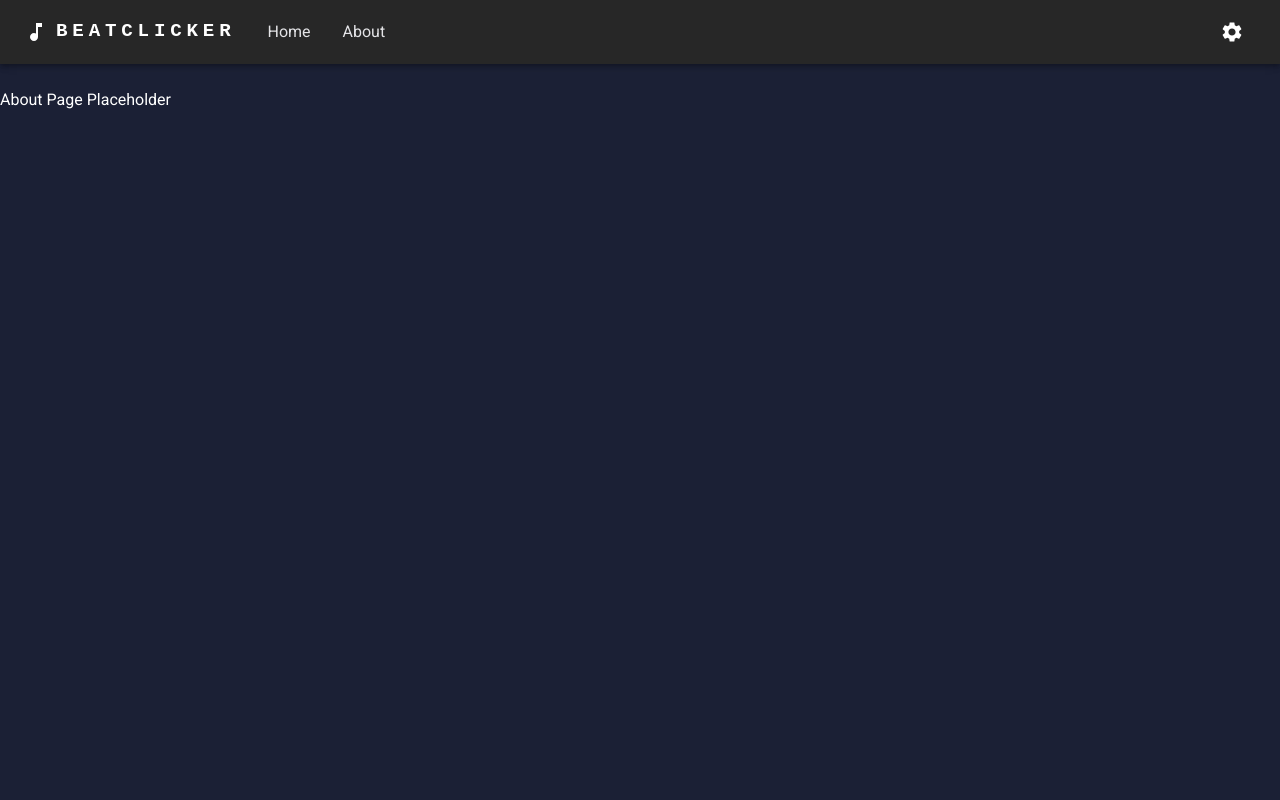
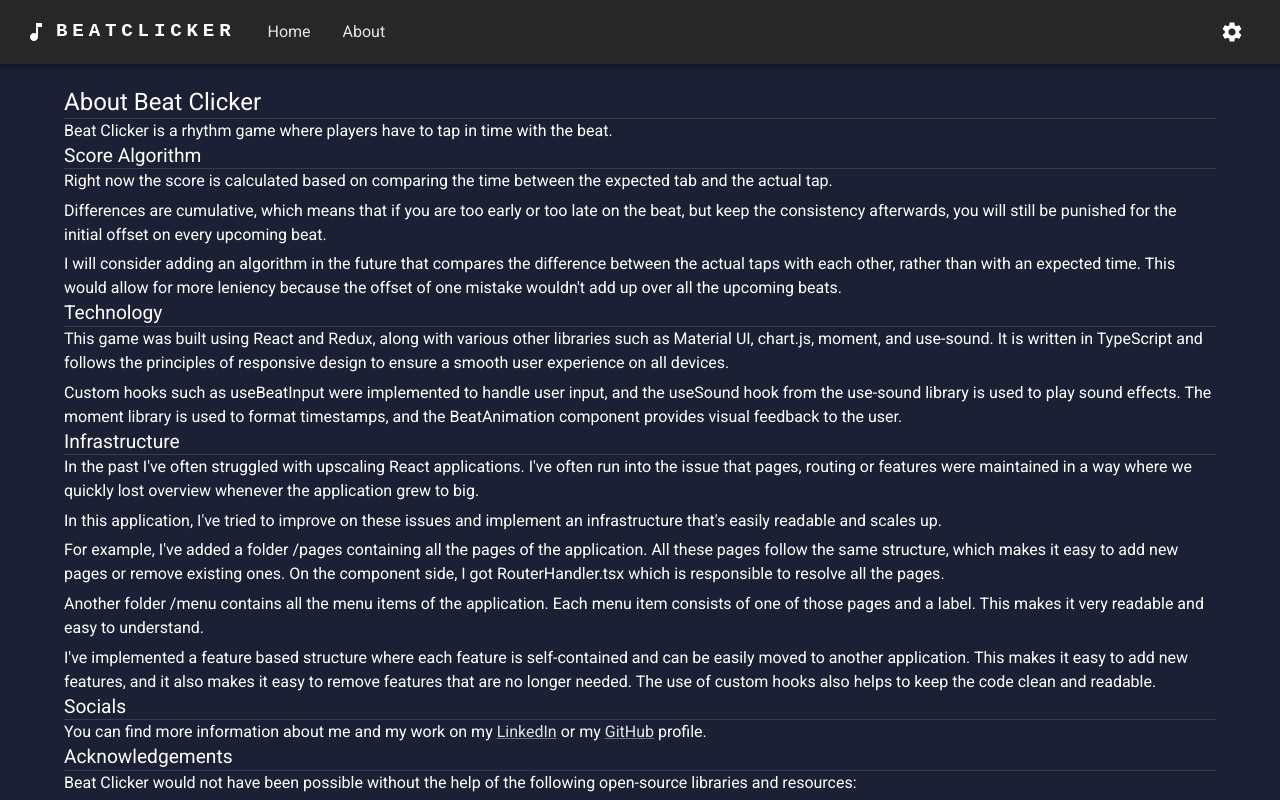
Before and after one commit to roadrunner21/react-ts-beatclicker, a React (Create React App) app: page /about in a window 1280 px wide. Shown: the top 800 px of the page. Built offline with nearby package versions, Linux system fonts and the light colour scheme.

Commit message:
update about page

```diff
--- a/src/features/about/About.tsx
+++ b/src/features/about/About.tsx
@@ -1,8 +1,95 @@
 import React from "react";
-import { Typography } from "@mui/material";
+import { Container, Divider, Link, Typography } from "@mui/material";
 
 function About() {
-    return <Typography>About Page Placeholder</Typography>;
+    return (
+        <Container>
+            <Typography variant="h4" component={"h1"}>About Beat Clicker</Typography>
+            <Divider/>
+            <Typography variant={"body1"}>
+                Beat Clicker is a rhythm game where players have to tap in time with the beat.
+            </Typography>
+            <Typography variant="h5">Score Algorithm</Typography>
+            <Divider/>
+            <Typography variant={"body1"} gutterBottom>
+                Right now the score is calculated based on comparing the time between the expected tab and the actual
+                tap.
+            </Typography>
+            <Typography variant={"body1"} gutterBottom>
+                Differences are cumulative, which means that if you are too early or too late on the beat, but keep the
+                consistency afterwards, you will still be punished for the initial offset on every upcoming beat.
+            </Typography>
+            <Typography variant={"body1"}>
+                I will consider adding an algorithm in the future that compares the difference between the actual taps
+                with each other, rather than with an expected time. This would allow for more leniency because the
+                offset of one mistake wouldn't add up over all the upcoming beats.
+            </Typography>
+            <Typography variant="h5">Technology</Typography>
+            <Divider/>
+            <Typography variant={"body1"} gutterBottom>
+                This game was built using React and Redux, along with various other libraries such as Material UI,
+                chart.js, moment, and use-sound. It is written in TypeScript and follows the principles of responsive
+                design to ensure a smooth user experience on all devices.
+            </Typography>
+            <Typography variant={"body1"}>
+                Custom hooks such as useBeatInput were
+                implemented to handle user input, and the useSound hook from the use-sound library is used to play sound
+                effects. The moment library is used to format timestamps, and the BeatAnimation component provides
+                visual feedback to the user.
+            </Typography>
+            <Typography variant="h5">Infrastructure</Typography>
+            <Divider/>
+            <Typography variant={"body1"} gutterBottom>
+                In the past I've often struggled with upscaling React applications. I've often run into the issue that
+                pages, routing or features were maintained in a way where we quickly lost overview whenever the
+                application
+                grew to big.
+            </Typography>
+            <Typography variant={"body1"} gutterBottom>
+                In this application, I've tried to improve on these issues and implement an infrastructure that's easily
+                readable and scales up.
+            </Typography>
+            <Typography variant={"body1"} gutterBottom>
+                For example, I've added a folder /pages containing all the pages of the application. All these pages
+                follow the same structure, which makes it easy to add new pages or remove existing ones. On the
+                component side, I got RouterHandler.tsx which is responsible to resolve all the pages.
+            </Typography>
+            <Typography variant={"body1"} gutterBottom>
+                Another folder /menu contains all the menu items of the application. Each menu item consists of one of
+                those pages and a label. This makes it very readable and easy to understand.
+            </Typography>
+            <Typography variant={"body1"}>
+                I've implemented a feature based structure where each feature is self-contained and can be easily moved
+                to another application. This makes it easy to add new features, and it also makes it easy to remove
+                features that are no longer needed. The use of custom hooks also helps to keep the code clean and
+                readable.
+            </Typography>
+            <Typography variant="h5">Socials</Typography>
+            <Divider/>
+            <Typography>
+                You can find more information about me and my work on my <Link target="_blank"
+                                                                               href="https://linkedin.com/in/themarcohefti/">LinkedIn</Link> or
+                my <Link
+                target="_blank"
+                href="https://github.com/roadrunner21">
+                GitHub</Link> profile.
+            </Typography>
+            <Typography variant="h5">Acknowledgements</Typography>
+            <Divider/>
+            <Typography>
+                Beat Clicker would not have been possible without the help of the following open-source libraries and
+                resources:
+                <ul>
+                    <li><Link href={"https://reactjs.org/"} target="_blank">React</Link></li>
+                    <li><Link href={"https://react-redux.js.org/"} target="_blank">Redux</Link></li>
+                    <li><Link href={"https://mui.com/"} target="_blank">Material UI</Link></li>
+                    <li><Link href={"https://react-chartjs-2.js.org/"} target="_blank">chart.js</Link></li>
+                    <li><Link href={"https://momentjs.com/"} target="_blank">momentjs</Link></li>
+                    <li><Link href={"https://github.com/joshwcomeau/use-sound"} target="_blank">use-sound</Link></li>
+                </ul>
+            </Typography>
+        </Container>
+    );
 }
 
 export default About;
```
